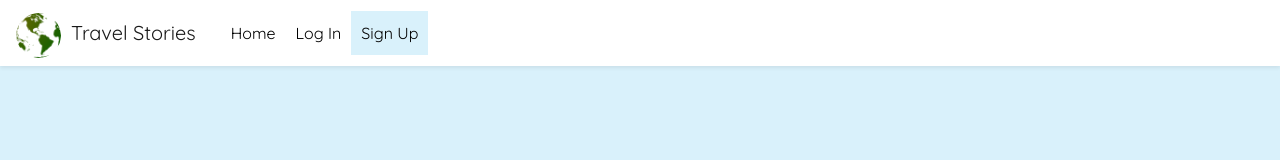
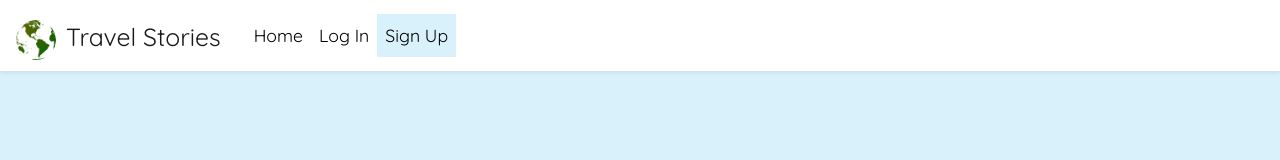
Before and after one commit to sarasm93/travel-stories-api, a React (Create React App) app in the folder frontend/: page /signup in a window 1280 px wide. Shown: the top 160 px of the page. Built offline with nearby package versions, Linux system fonts and the light colour scheme; no server answers.

Commit message:
Create toggle functionality for navbar burger iconn

```diff
--- a/frontend/src/components/NavBar.js
+++ b/frontend/src/components/NavBar.js
@@ -10,11 +10,14 @@ import { NavLink } from "react-router-dom";
 import { useCurrentUser, useSetCurrentUser } from '../contexts/CurrentUserContext';
 import Avatar from './Avatar';
 import axios from 'axios';
+import useClickOutsideToggle from "../hooks/useClickOutsideToggle";
 
 
 const NavBar = () => {
     const currentUser = useCurrentUser();
     const setCurrentUser = useSetCurrentUser();
+
+    const { expanded, setExpanded, ref } = useClickOutsideToggle();
 
     const handleSignOut = async () => {
         try {
@@ -82,11 +85,20 @@ const NavBar = () => {
 
     return (
         <Container>
-            <Navbar className={`${navStyles.NavBar} shadow-sm`} expand="md" fixed="top">
+            <Navbar
+                className={`${navStyles.NavBar} shadow-sm`}
+                expand="md"
+                fixed="top"
+                expanded={expanded}
+            >
                 <NavLink className={navStyles.NavLogo} to="/">
-                    <Image roundedCircle src={logo} alt="logo" height="45" /><Navbar.Brand>  Travel Stories</Navbar.Brand>
+                    <Image roundedCircle src={logo} alt="logo" height="40" />
+                    <Navbar.Brand>Travel Stories</Navbar.Brand>
                 </NavLink>
-                <Navbar.Toggle aria-controls="basic-navbar-nav" />
+                <Navbar.Toggle
+                    ref={ref}
+                    onClick={() => setExpanded(!expanded)}
+                    aria-controls="basic-navbar-nav" />
                 <Navbar.Collapse id="basic-navbar-nav">
                     <Nav className="mr-auto">
                         <NavLink
--- /dev/null
+++ b/frontend/src/hooks/useClickOutsideToggle.js
@@ -0,0 +1,24 @@
+import { useEffect, useRef, useState } from "react";
+
+const useClickOutsideToggle = () => {
+    const [expanded, setExpanded] = useState(false);
+    const ref = useRef(null);
+
+    useEffect(() => {
+        const handleClickOutside = (event) => {
+            if (ref.current && !ref.current.contains(event.target)) {
+                setExpanded(false);
+            }
+        };
+
+        document.addEventListener("mouseup", handleClickOutside);
+
+        return () => {
+        document.removeEventListener("mouseup", handleClickOutside);
+        };
+    }, [ref]);
+
+    return { expanded, setExpanded, ref };
+};
+
+export default useClickOutsideToggle;
--- a/frontend/src/styles/NavBar.module.css
+++ b/frontend/src/styles/NavBar.module.css
@@ -1,5 +1,6 @@
 .NavBar {
     background-color: #ffffff;
+    font-size: 2.2vh;
 }
 
 .NavLogo {
@@ -8,10 +9,15 @@
 
 .NavLogo span {
     margin: 5px 5px 0 10px;
+    font-size: 3.1vh;
 }
 
 .NavLogo:hover {
     background-color: #ffffff;
+}
+
+img {
+    margin-bottom: 3px;
 }
 
 img:hover {
@@ -19,7 +25,7 @@ img:hover {
 }
 
 .NavLink {
-    padding: 10px;
+    padding: 8px;
     color: black;
 }
 
```
